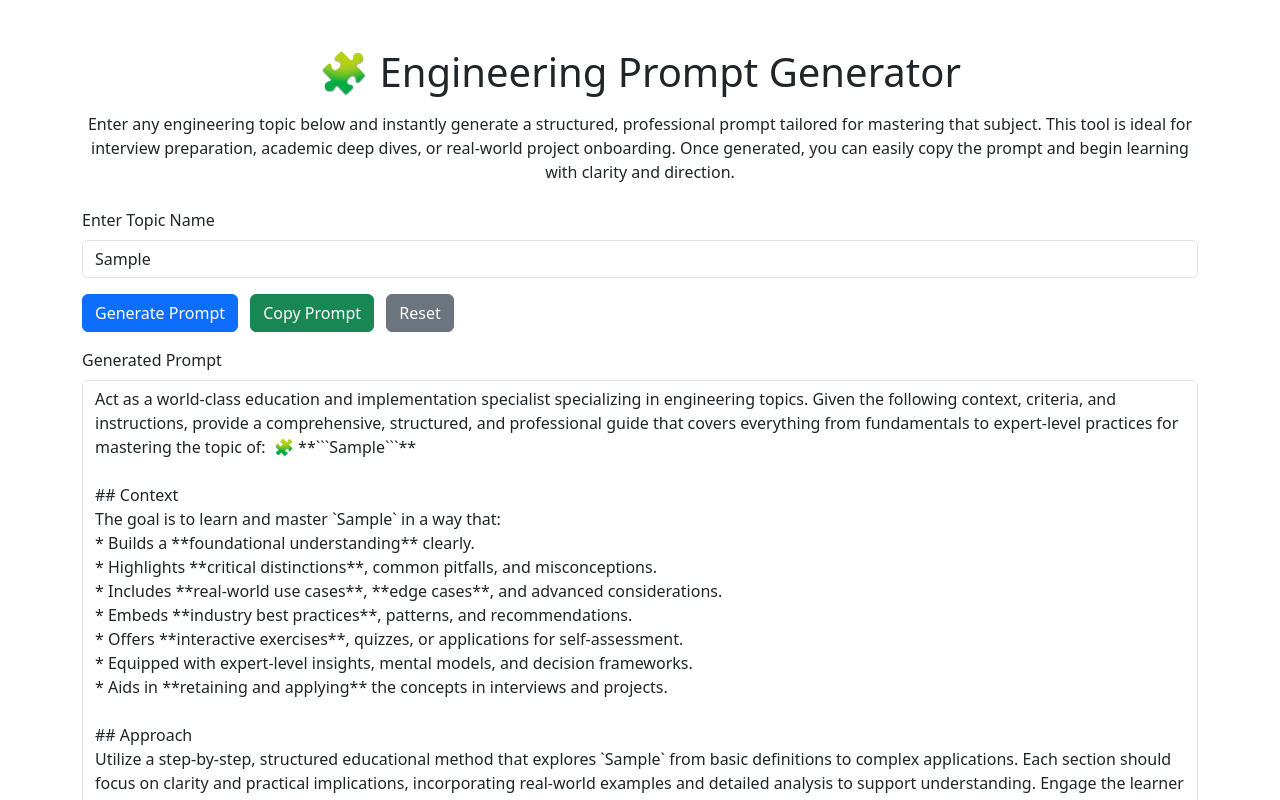
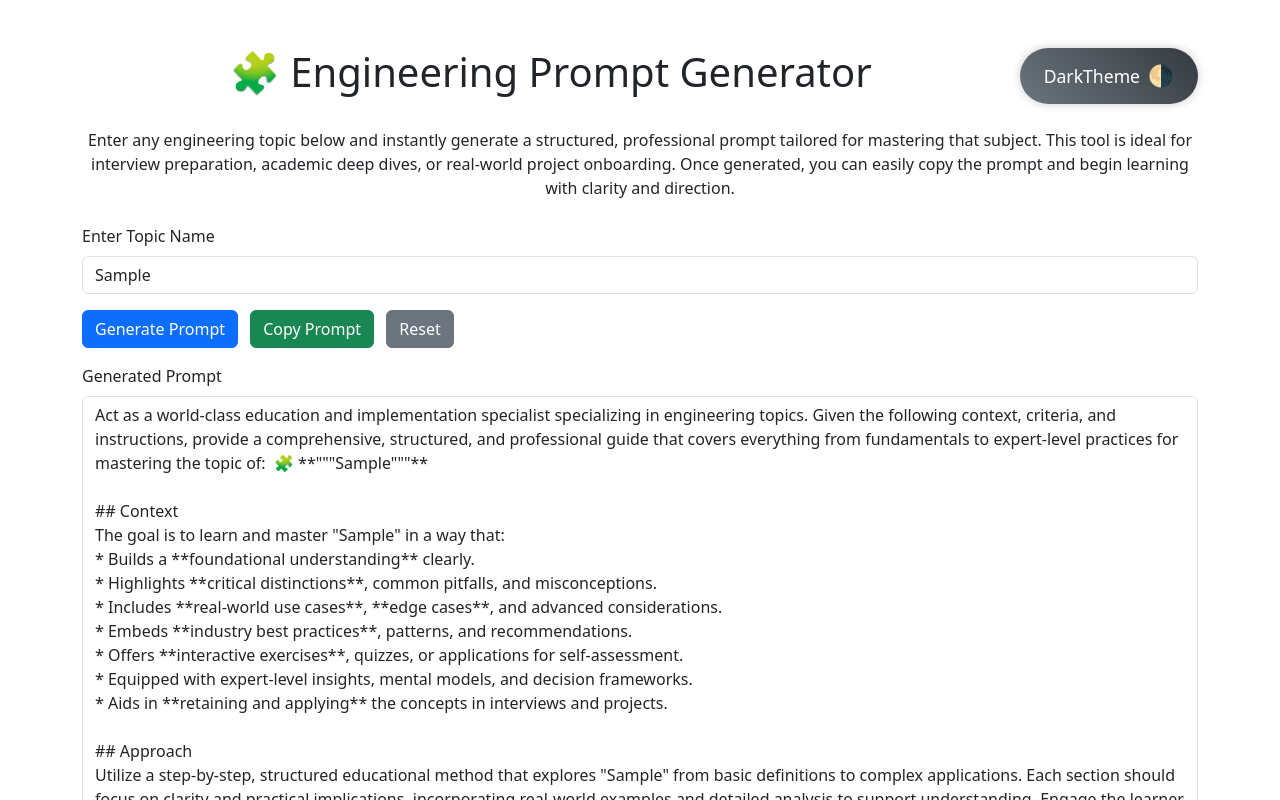
Before and after one commit to Naitik-Lodhi/prompt-generator, a plain HTML site: page index.html in a window 1280 px wide. Both pictures are taken after typing "Sample" into the empty fields and a click on the button "Generate Prompt". Shown: the top 800 px of the page. Drawn offline with nearby package versions, Linux system fonts and the light colour scheme.

Commit message:
Update index.html

```diff
--- a/index.html
+++ b/index.html
@@ -1,5 +1,5 @@
 <!DOCTYPE html>
-<html lang="en">
+<html lang="en" data-bs-theme="light">
 <head>
   <meta charset="UTF-8">
   <meta name="viewport" content="width=device-width, initial-scale=1.0">
@@ -12,12 +12,40 @@
     textarea {
       white-space: pre-wrap;
       word-break: break-word;
+      transition: height 0.3s ease;
+    }
+    .theme-toggle {
+      display: inline-flex;
+      align-items: center;
+      padding: 0.75rem 1.5rem;
+      font-size: 1.1rem;
+      border-radius: 50px;
+      border: none;
+      background: linear-gradient(45deg, #6c757d, #343a40);
+      color: white;
+      cursor: pointer;
+      transition: all 0.3s ease-in-out;
+      box-shadow: 0 0 10px rgba(0, 0, 0, 0.2);
+    }
+    .theme-toggle:hover {
+      transform: scale(1.05);
+      background: linear-gradient(45deg, #495057, #212529);
+    }
+    .theme-toggle-icon {
+      margin-left: 0.5rem;
+      font-size: 1.3rem;
     }
   </style>
 </head>
 <body>
   <div class="container">
-    <h1 class="mb-3 text-center">🧩 Engineering Prompt Generator</h1>
+    <div class="d-flex justify-content-between align-items-center mb-4">
+      <h1 class="text-center flex-grow-1">🧩 Engineering Prompt Generator</h1>
+      <button class="theme-toggle" onclick="toggleTheme()">
+        <span id="themeLabel">Dark</span> Theme <span class="theme-toggle-icon">🌗</span>
+      </button>
+    </div>
+
     <p class="text-center mb-4">
       Enter any engineering topic below and instantly generate a structured, professional prompt tailored for mastering that subject.
       This tool is ideal for interview preparation, academic deep dives, or real-world project onboarding. Once generated, you can easily copy the prompt and begin learning with clarity and direction.
@@ -41,15 +69,73 @@
 
     <div class="mb-3">
       <label for="generatedPrompt" class="form-label">Generated Prompt</label>
-      <textarea class="form-control" id="generatedPrompt" rows="30" readonly></textarea>
+      <textarea class="form-control" id="generatedPrompt" rows="4" style="min-height: 200px; max-height: 1000px; overflow-y: auto;" readonly></textarea>
     </div>
   </div>
 
   <script>
-    const template = `Act as a world-class education and implementation specialist specializing in engineering topics. Given the following context, criteria, and instructions, provide a comprehensive, structured, and professional guide that covers everything from fundamentals to expert-level practices for mastering the topic of:  🧩 **\`\`\`{{TOPIC}}\`\`\`**
+    // Auto-detect system theme on page load
+    window.addEventListener('DOMContentLoaded', () => {
+      const prefersDark = window.matchMedia('(prefers-color-scheme: dark)').matches;
+      document.documentElement.setAttribute('data-bs-theme', prefersDark ? 'dark' : 'light');
+      document.getElementById('themeLabel').textContent = prefersDark ? 'Light' : 'Dark';
+    });
+
+    function toggleTheme() {
+      const html = document.documentElement;
+      const themeLabel = document.getElementById('themeLabel');
+      const isDark = html.getAttribute('data-bs-theme') === 'dark';
+      html.setAttribute('data-bs-theme', isDark ? 'light' : 'dark');
+      themeLabel.textContent = isDark ? 'Dark' : 'Light';
+    }
+
+    function generatePrompt() {
+      const topic = document.getElementById('topicInput').value.trim();
+      if (!topic) return alert("Please enter a topic name.");
+      const finalPrompt = template.replaceAll("{{TOPIC}}", topic);
+      const outputBox = document.getElementById('generatedPrompt');
+      outputBox.value = finalPrompt;
+      outputBox.style.height = "auto";
+      outputBox.style.height = outputBox.scrollHeight + "px";
+    }
+
+    function copyPrompt() {
+      const text = document.getElementById('generatedPrompt').value;
+      const tempTextarea = document.createElement('textarea');
+      tempTextarea.value = text;
+      document.body.appendChild(tempTextarea);
+      tempTextarea.select();
+      try {
+        document.execCommand('copy');
+        showCopyAlert();
+      } catch (err) {
+        alert("❌ Copy failed. Please copy manually.");
+      }
+      document.body.removeChild(tempTextarea);
+    }
+
+    function showCopyAlert() {
+      const alertBox = document.getElementById('copyAlert');
+      alertBox.classList.remove('d-none');
+      alertBox.classList.add('show');
+      setTimeout(() => {
+        alertBox.classList.remove('show');
+        alertBox.classList.add('d-none');
+      }, 3000);
+    }
+
+    function resetFields() {
+      document.getElementById('topicInput').value = "";
+      document.getElementById('generatedPrompt').value = "";
+      const alertBox = document.getElementById('copyAlert');
+      alertBox.classList.remove('show');
+      alertBox.classList.add('d-none');
+    }
+
+    const template = `Act as a world-class education and implementation specialist specializing in engineering topics. Given the following context, criteria, and instructions, provide a comprehensive, structured, and professional guide that covers everything from fundamentals to expert-level practices for mastering the topic of:  🧩 **"""{{TOPIC}}"""**
 
 ## Context
-The goal is to learn and master \`{{TOPIC}}\` in a way that:
+The goal is to learn and master "{{TOPIC}}" in a way that:
 * Builds a **foundational understanding** clearly.
 * Highlights **critical distinctions**, common pitfalls, and misconceptions.
 * Includes **real-world use cases**, **edge cases**, and advanced considerations.
@@ -59,12 +145,12 @@ The goal is to learn and master \`{{TOPIC}}\` in a way that:
 * Aids in **retaining and applying** the concepts in interviews and projects.
 
 ## Approach
-Utilize a step-by-step, structured educational method that explores \`{{TOPIC}}\` from basic definitions to complex applications. Each section should focus on clarity and practical implications, incorporating real-world examples and detailed analysis to support understanding. Engage the learner with interactive exercises throughout to reinforce key concepts and facilitate retention.
+Utilize a step-by-step, structured educational method that explores "{{TOPIC}}" from basic definitions to complex applications. Each section should focus on clarity and practical implications, incorporating real-world examples and detailed analysis to support understanding. Engage the learner with interactive exercises throughout to reinforce key concepts and facilitate retention.
 
 ## Response Format
 
 ### 1. 🚀 **Introduction**
-* Briefly explain the **importance and relevance** of \`{{TOPIC}}\` in real-world development or architecture.
+* Briefly explain the **importance and relevance** of "{{TOPIC}}" in real-world development or architecture.
 
 ### 2. 🧠 **Core Concepts**
 * Define all key terms and foundational principles.
@@ -116,46 +202,6 @@ Utilize a step-by-step, structured educational method that explores \`{{TOPIC}}\
 * Include relevant **code snippets**, **tables**, and **callouts** where needed.
 * Ensure the content is scalable and suitable for both **interview prep** and **project application**.
 * When relevant, provide **PDF-friendly formatting** or create **quiz card versions** for study aid.`;
-
-    function generatePrompt() {
-      const topic = document.getElementById('topicInput').value.trim();
-      if (!topic) return alert("Please enter a topic name.");
-      const finalPrompt = template.replaceAll("{{TOPIC}}", topic);
-      document.getElementById('generatedPrompt').value = finalPrompt;
-    }
-
-    function copyPrompt() {
-      const text = document.getElementById('generatedPrompt').value;
-      const tempTextarea = document.createElement('textarea');
-      tempTextarea.value = text;
-      document.body.appendChild(tempTextarea);
-      tempTextarea.select();
-      try {
-        document.execCommand('copy');
-        showCopyAlert();
-      } catch (err) {
-        alert("❌ Copy failed. Please copy manually.");
-      }
-      document.body.removeChild(tempTextarea);
-    }
-
-    function showCopyAlert() {
-      const alertBox = document.getElementById('copyAlert');
-      alertBox.classList.remove('d-none');
-      alertBox.classList.add('show');
-      setTimeout(() => {
-        alertBox.classList.remove('show');
-        alertBox.classList.add('d-none');
-      }, 3000);
-    }
-
-    function resetFields() {
-      document.getElementById('topicInput').value = "";
-      document.getElementById('generatedPrompt').value = "";
-      const alertBox = document.getElementById('copyAlert');
-      alertBox.classList.remove('show');
-      alertBox.classList.add('d-none');
-    }
   </script>
 </body>
 </html>
```
